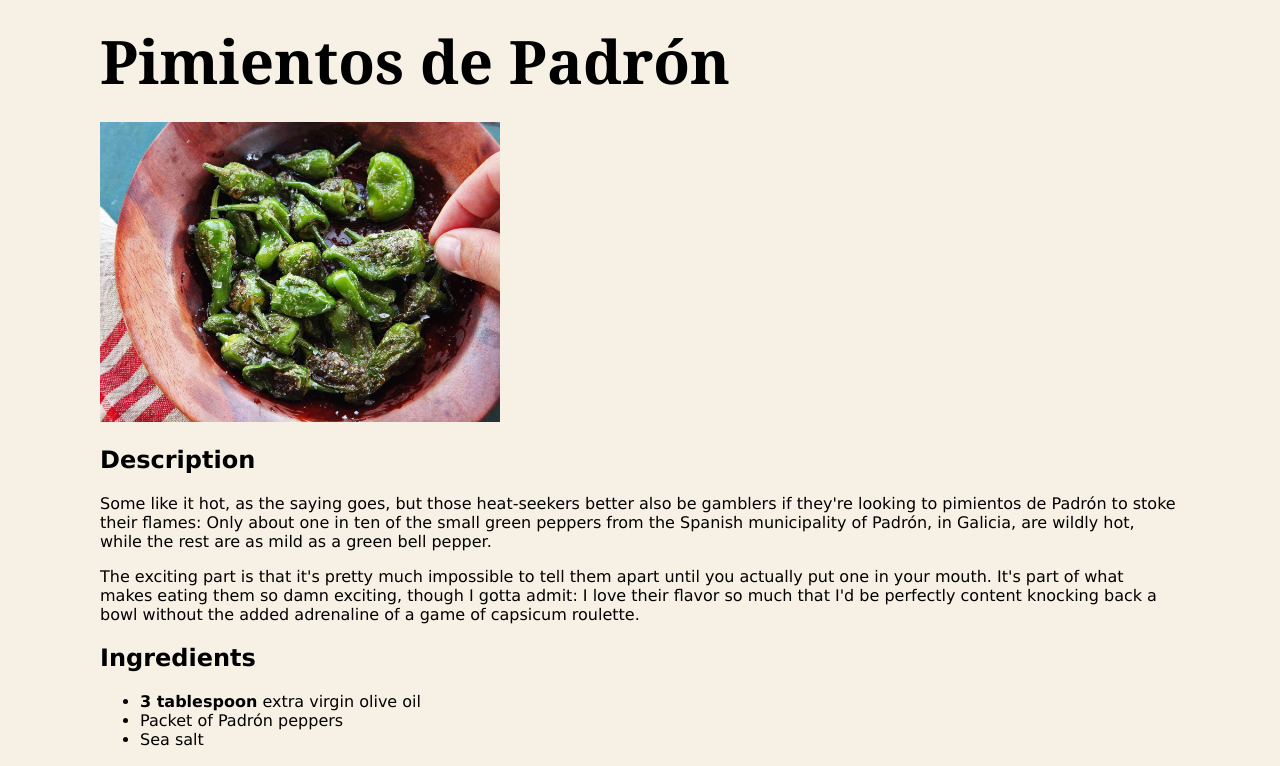
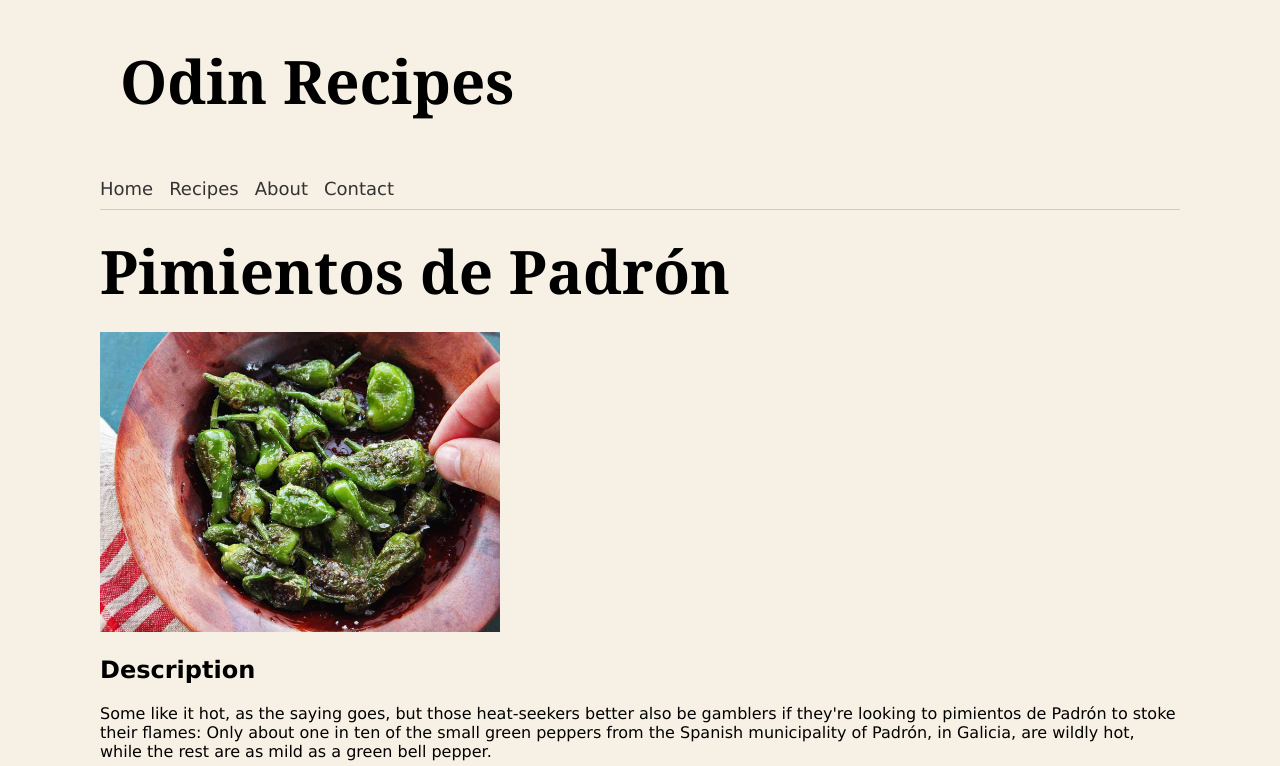
Before and after one commit to brrrrdy/odin-recipes, a plain HTML site: page recipes/padrones.html in a window 1280 px wide. Shown: the top 766 px of the page. Drawn offline with Linux system fonts and the light colour scheme.

Commit message:
further work on refining top nav

```diff
--- a/css/style.css
+++ b/css/style.css
@@ -30,15 +30,17 @@ h1 {
   font-family: Georgia, 'Times New Roman', Times, serif;
   font-size: 60px;
   margin: 20px 0;
-}
+  }
 
 .navlist {
   display: flex;
   flex-wrap: wrap;
-  margin: 2;
+  margin: 1;
   padding: 0;
+  padding-bottom: 10px;
   gap: 1em;
   list-style: none;
+  border-bottom: 1px solid #ccc;
 }
 
 .box1 {
--- a/recipes/padrones.html
+++ b/recipes/padrones.html
@@ -7,8 +7,28 @@
     <title>Pimientos de Padrón Recipe</title>
 </head>
 <body>
+
     <div class="container">
+
+        <!-- Top Section -->
+
+        <div class="box1">
+            <h1>Odin Recipes</h1>
+        </div>
+
+        <!-- Top Nav -->
+
+        <nav>
+            <ul class="navlist">
+                <li><a href="../index.html">Home</a></li>
+                <li><a href="recipes.html">Recipes</a></li>
+                <li><a href="about.html">About</a></li>
+                <li><a href="contact.html">Contact</a></li>
+            </ul>
+        </nav>
+
     <h1>Pimientos de Padrón</h1>
+
 
         <img src="../images/padrones.jpg" alt="Picture of some Pimientos de Padrón" width="400" height="auto">
 
```
Also changed, not shown: index.html (+4 -4 lines), recipes/banana-pudding.html (+19 -0 lines), recipes/homemade-mac-and-cheese.html (+19 -0 lines).
